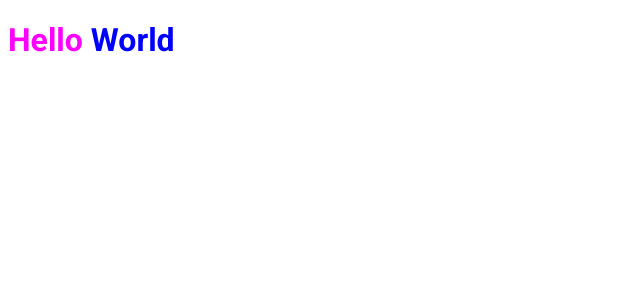
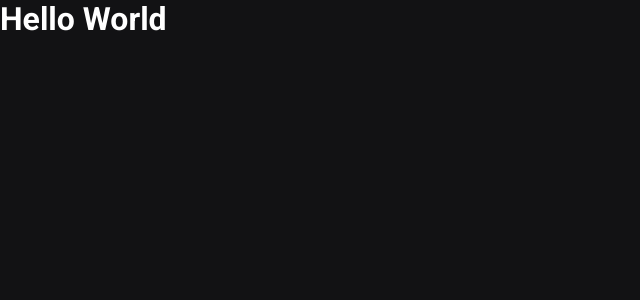
Before and after one commit to rafAmorim8/reactnews, a Next.js app: page / in a window 1280 px wide. Shown: the top 300 px of the page, without its empty margins (0-640 px from the left). Built offline with nearby package versions, Linux system fonts and the light colour scheme.

Commit message:
Defines basic global styles

```diff
--- a/src/pages/_app.tsx
+++ b/src/pages/_app.tsx
@@ -1,4 +1,5 @@
 import { AppProps } from 'next/app';
+import '../styles/global.scss';
 
 function MyApp({ Component, pageProps }: AppProps) {
   return <Component {...pageProps} />
--- a/src/pages/index.tsx
+++ b/src/pages/index.tsx
@@ -1,5 +1,4 @@
 import Head from 'next/head';
-import styles from '../styles/home.module.scss';
 
 export default function Home() {
   return (
@@ -7,7 +6,7 @@
       <Head>
         <title>Start | ig.news</title>
       </Head>
-      <h1 className={styles.title}>Hello <span>World</span></h1>
+      <h1>Hello <span>World</span></h1>
     </>
   );
 }
--- /dev/null
+++ b/src/styles/global.scss
@@ -0,0 +1,46 @@
+*{
+  margin: 0;
+  padding: 0;
+  box-sizing: border-box;
+}
+
+@media(max-width: 1080px){
+  html{
+    font-size: 93.75%;;
+  }
+}
+
+@media(max-width: 720px){
+  html{
+    font-size: 87.5%;;
+  }
+}
+
+:root{
+  --white: #FFFFFF;
+
+  --gray-100: #E1E1E6;
+  --gray-300: #A8A8B3;
+  --gray-900: #121214;
+
+  --cyan-500: #61DAFB;
+  --yellow-500: #EBA417;
+}
+
+body{
+  background: var(--gray-900);
+  color: var(--white);
+}
+
+body, input, textarea, select, button{
+  font: 400 1rem "Roboto", sans-serif;
+}
+
+button{
+  cursor: pointer;
+}
+
+a{
+  color: inherit;
+  text-decoration: none;
+}
--- a/src/styles/home.module.scss
+++ /dev/null
@@ -1,8 +0,0 @@
-.title {
-  color: fuchsia;
-  font-family: 'Roboto';
-
-  span{
-    color: blue;
-  }
-}
```
